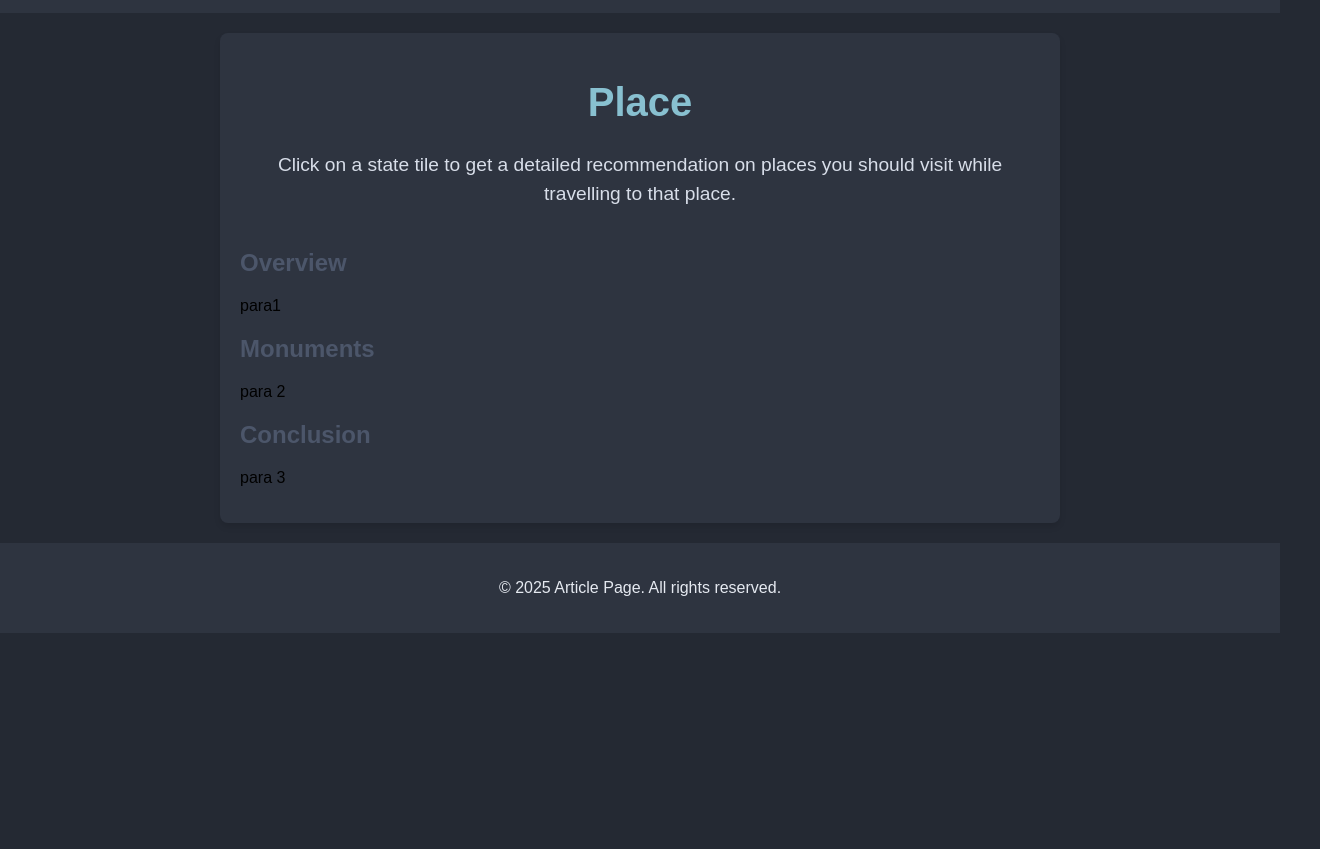
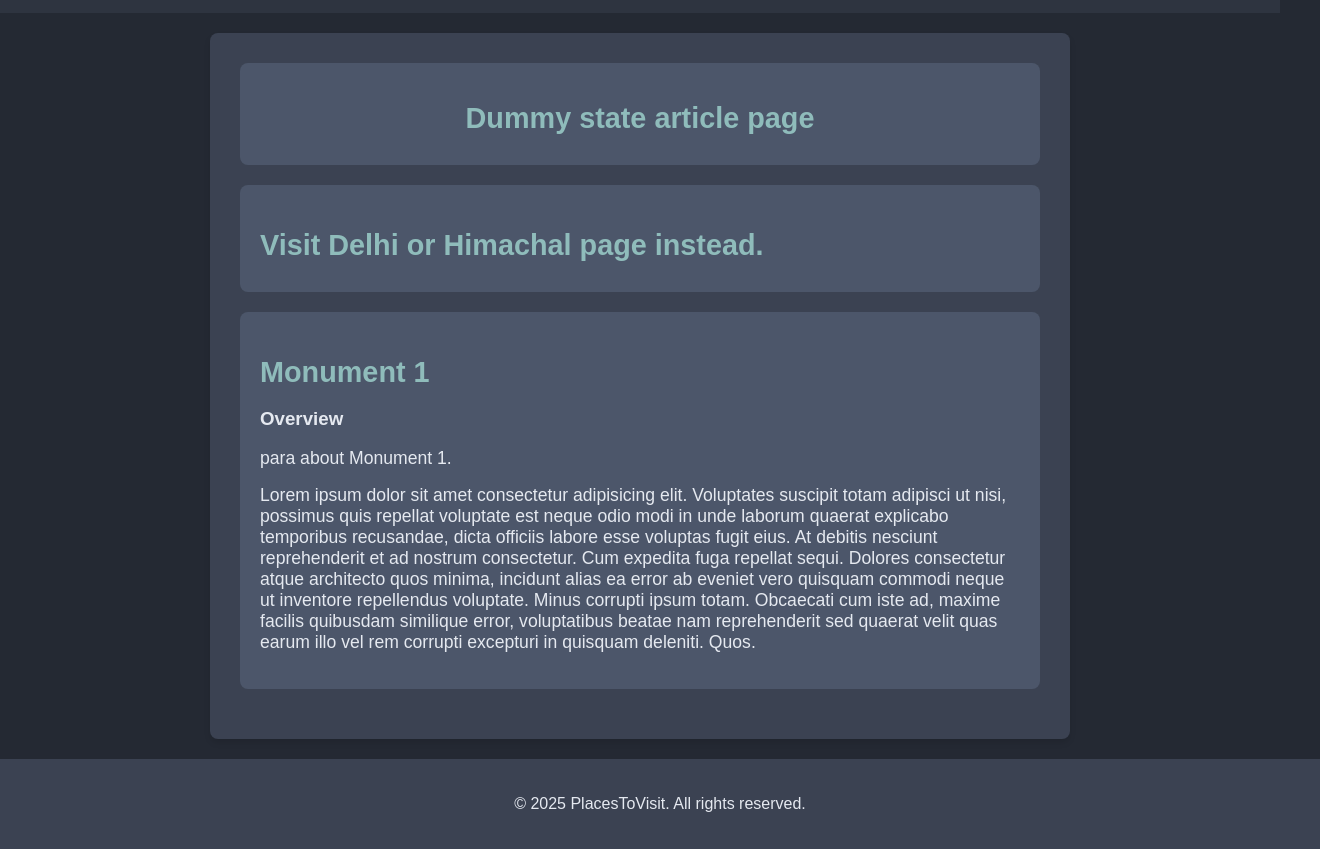
Before and after one commit to Humanshere/PlacesToVisit, a plain HTML site: page dummy.html in a window 1280 px wide. Shown: the part 60-909 px from the top of the page, 1320 px wide, since content can reach past the window. Before the commit the page ends 800 px from the top, so only its background shows below. Drawn offline with Linux system fonts and the light colour scheme.

Commit message:
linked all other states to a dummy page

```diff
--- a/dummy.html
+++ b/dummy.html
@@ -7,38 +7,90 @@
   <link rel="stylesheet" href="styles.css">
 
    <style>
-
-
-
+    /* Content and Slide */
     main {
       display: flex;
       justify-content: center;
       padding: 20px;
+      min-height: 80vh;
     }
 
     .content {
       max-width: 800px;
-        background: rgb(46, 52, 64);
+      background: #3b4252; /* Nord dark grey */
       border-radius: 8px;
       box-shadow: 0 4px 6px rgba(0, 0, 0, 0.1);
-        padding: 20px;
+      padding: 30px;
     }
 
-    h1 {
+    h1{
+      text-align: center;
+    }
+    h1, h2 {
       font-size: 2rem;
-        color: #2e3440;
-    }
-
-    h2 {
-        font-size: 1.5rem;
-        color: #4c566a;
+      color: #d8dee9;
+      margin-bottom: 10px;
     }
 
     p {
       margin: 1rem 0;
+      color: #e5e9f0; /* Lighter text color */
     }
 
+    /* Slide Layout */
+    .slide-container {
+      display: block;
+    }
 
+    .slide {
+      background: #4c566a; /* Nord medium grey */
+      border-radius: 8px;
+      margin-bottom: 20px;
+      padding: 20px;
+      overflow: hidden;
+    }
+
+    .slide img {
+      display: flex;
+      justify-content: center;
+      align-items: center;
+      width: 100%;
+      height: auto;
+      border-radius: 8px;
+      margin-bottom: 15px;
+    }
+
+    .slide h2,h1 {
+      font-size: 1.8rem;
+      color: #8fbcbb; /* Nord frost */
+    }
+
+    .slide p {
+      font-size: 1.1rem;
+      color: #e5e9f0;
+    }
+    /* Footer */
+    footer {
+      background-color: #3b4252; /* Nord dark grey */
+      color: #d8dee9;
+      text-align: center;
+      padding: 20px;
+      position: relative;
+      bottom: 0;
+      width: 100%;
+    }
+    .slide1 {
+    background-color: #e5e9f0;
+    color: #2e3440;
+    border-radius: 8px;
+    margin-bottom: 20px;
+    padding: 20px;
+    box-shadow: 0 4px 6px rgba(0, 0, 0, 0.1);
+  }
+
+  h3 {
+    color: #e5e9f0;
+  }
 
   </style>
 </head>
@@ -54,7 +106,6 @@
           <button class="dropbtn">States ▼</button>
           <div class="dropdown-content">
             <a href="delhi.html">Delhi</a>
-              <a href="goa.html">Goa</a>
             <a href="himachal.html">Himachal Pradesh</a>
             <a href="index.html#states">All States..</a>
           </div>
@@ -64,29 +115,29 @@
     </ul>
   </nav>
 
-
-
   <main>
     <div class="content">
-
-        <div class="header">
-            <h1>Place</h1>
-            <p style="font-size: 1.2rem;">Click on a state tile to get a detailed recommendation on places you should visit while travelling to that place.</p>
+      <div class="slide-container">
+        <div class="slide">
+        <h1>Dummy state article page</h1>
         </div>
-        <h2>Overview</h2>
-        <p>para1</p>
-
-        <h2>Monuments</h2>
-        <p>para 2</p>
-
-        <h2>Conclusion</h2>
-        <p>para 3</p>
+        <div class="slide">
+          <h2>Visit Delhi or Himachal page instead.</h2>
+        </div>
+        <div class="slide">
+          <h2>Monument 1</h2>
+          <h3></i>Overview</h3>
+          <p>
+            para about Monument 1.
+          </p>
+          <p>Lorem ipsum dolor sit amet consectetur adipisicing elit. Voluptates suscipit totam adipisci ut nisi, possimus quis repellat voluptate est neque odio modi in unde laborum quaerat explicabo temporibus recusandae, dicta officiis labore esse voluptas fugit eius. At debitis nesciunt reprehenderit et ad nostrum consectetur. Cum expedita fuga repellat sequi. Dolores consectetur atque architecto quos minima, incidunt alias ea error ab eveniet vero quisquam commodi neque ut inventore repellendus voluptate. Minus corrupti ipsum totam. Obcaecati cum iste ad, maxime facilis quibusdam similique error, voluptatibus beatae nam reprehenderit sed quaerat velit quas earum illo vel rem corrupti excepturi in quisquam deleniti. Quos.</p>
+        </div>
+      </div>
     </div>
   </main>
 
   <footer>
-    <p>&copy; 2025 Article Page. All rights reserved.</p>
+    <p>&copy; 2025 PlacesToVisit. All rights reserved.</p>
   </footer>
-
 </body>
 </html>
```
Also changed, not shown: goa.html (deleted, +0 -93 lines), index.html (+8 -8 lines). Lines whose indentation alone changed are shown as unchanged.
